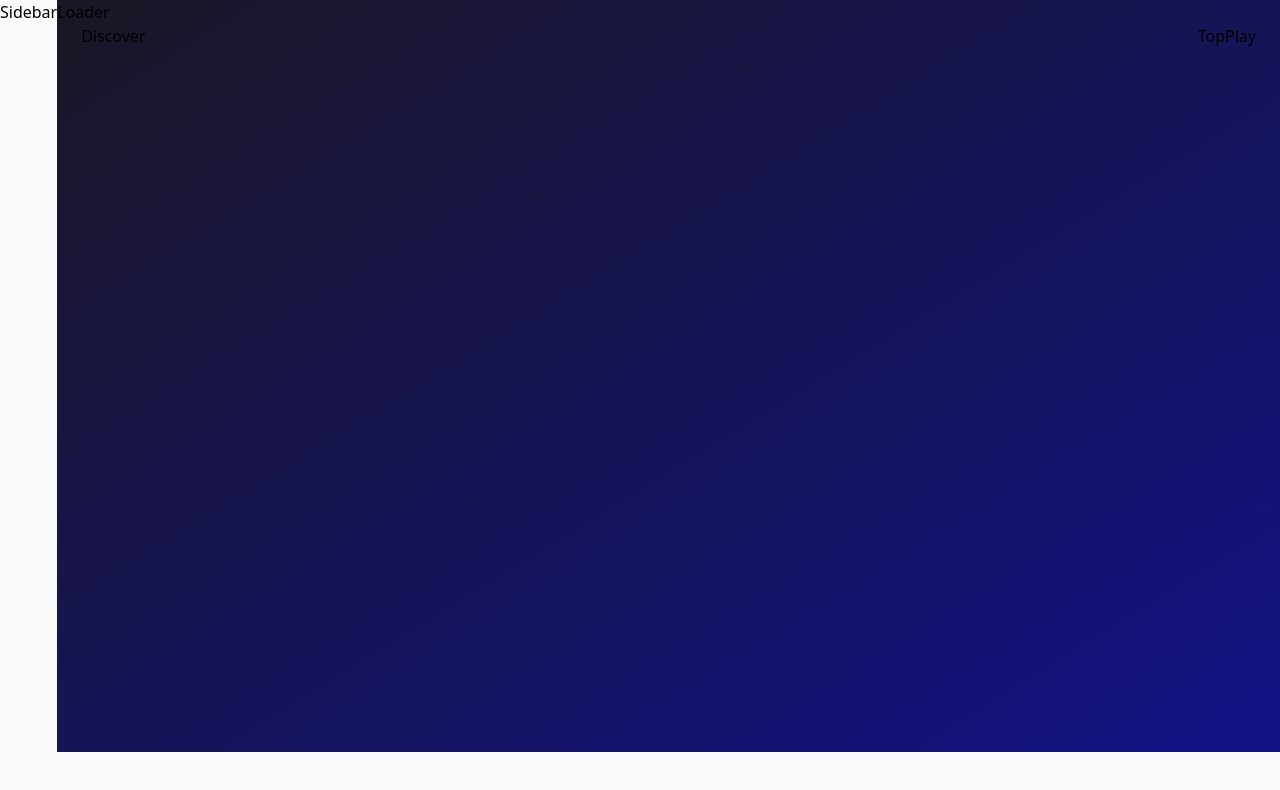
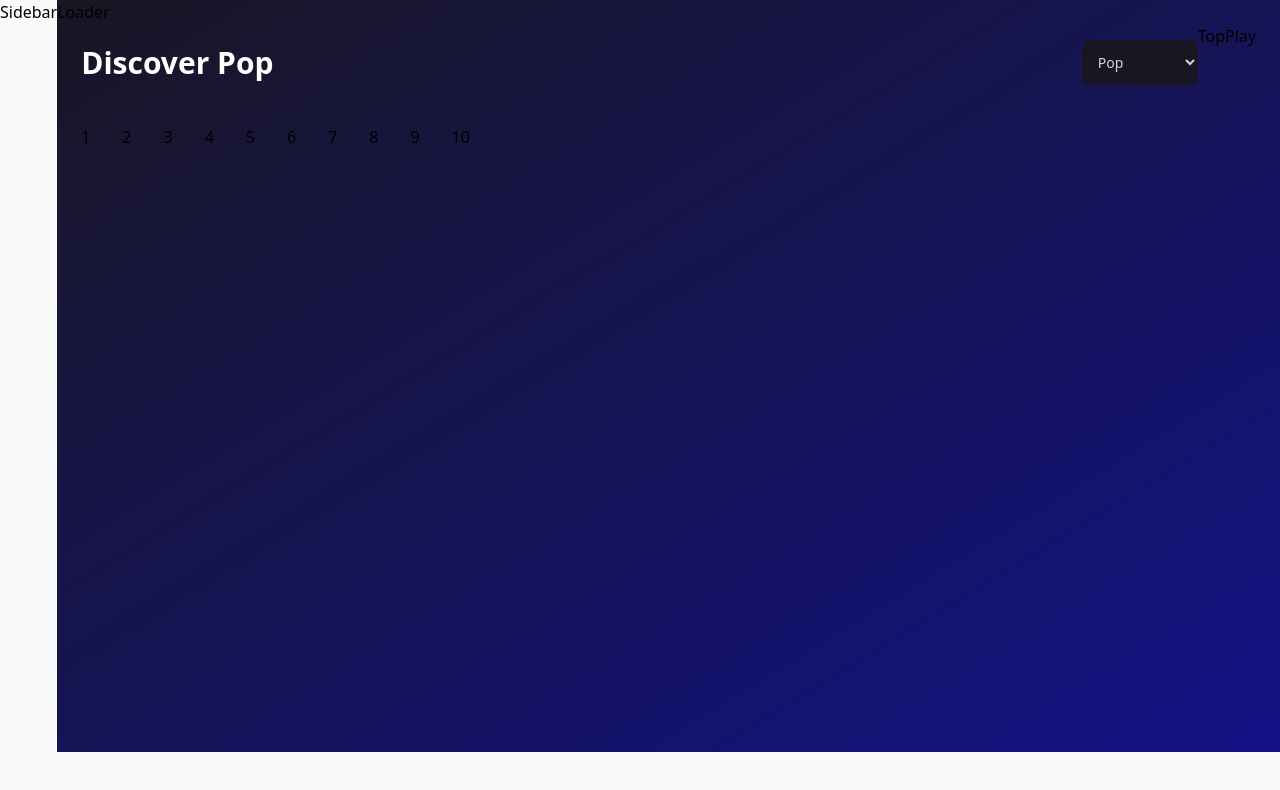
Before and after one commit to BaczkiewiczDawid/lyriks, a React (Vite) app: page / in a window 1280 px wide. Shown: the top 790 px of the page. Built offline with nearby package versions, Linux system fonts and the light colour scheme.

Commit message:
discover section & rapid api fetching

```diff
--- a/src/components/SongCard.jsx
+++ b/src/components/SongCard.jsx
@@ -1,5 +1,5 @@
-const SongCard = () => (
-  <div>SongCard</div>
+const SongCard = ({ song }) => (
+  <div>{song}</div>
 );
 
 export default SongCard;
--- a/src/pages/Discover.jsx
+++ b/src/pages/Discover.jsx
@@ -3,8 +3,32 @@ import { genres } from '../assets/constants';
 
 const Discover = () => {
   console.log(genres);
+  const genreTitle = 'Pop';
 
-  return <div>Discover</div>;
+  return (
+    <div className="flex flex-col">
+      <div className="w-full flex justify-between items-center sm:flex-row flex-col mt-4 mb-10">
+        <h2 className="font-bold text-3xl text-white text-left">
+          Discover {genreTitle}
+        </h2>
+        <select
+          value=""
+          className="bg-black text-gray-300 p-3 text-sm rounded-lg outline-none sm:mt-0 mt-5"
+        >
+          {genres.map((genre) => (
+            <option key={genre.value} value={genre.value}>
+              {genre.title}
+            </option>
+          ))}
+        </select>
+      </div>
+      <div className="flex flex-wrap sm:justify-start justify-center gap-8">
+        {[1, 2, 3, 4, 5, 6, 7, 8, 9, 10].map((song, i) => (
+          <SongCard key={song} song={song} i={i} />
+        ))}
+      </div>
+    </div>
+  );
 };
 
 export default Discover;
--- /dev/null
+++ b/src/redux/services/shazamCore.js
@@ -0,0 +1,20 @@
+import { createApi, fetchBaseQuery } from '@reduxjs/toolkit/query/react';
+
+export const shazamCoreApi = createApi({
+  reducerPath: 'shazamCoreApi',
+  baseQuery: fetchBaseQuery({
+    baseUrl: 'https://shazam-core7.p.rapidapi.com',
+    prepareHeaders: (headers) => {
+      headers.set('X-RapidAPI-Key', '0841696cdbmsh51067ebd9f73473p123e65jsndd440a103c2b');
+
+      return headers;
+    },
+  }),
+  endpoints: (builder) => ({
+    getTopCharts: builder.query({ query: '/get-top-songs-in-world' }),
+  }),
+});
+
+export const {
+  useGetTopCharsQuery,
+} = shazamCoreApi;
--- a/src/redux/store.js
+++ b/src/redux/store.js
@@ -1,9 +1,12 @@
 import { configureStore } from '@reduxjs/toolkit';
 
 import playerReducer from './features/playerSlice';
+import { shazamCoreApi } from './services/shazamCore';
 
 export const store = configureStore({
   reducer: {
+    [shazamCoreApi.reducerPath]: shazamCoreApi.reducer,
     player: playerReducer,
   },
+  middleware: (getDefaultMiddleware) => getDefaultMiddleware().concat(shazamCoreApi.middleware),
 });
```
